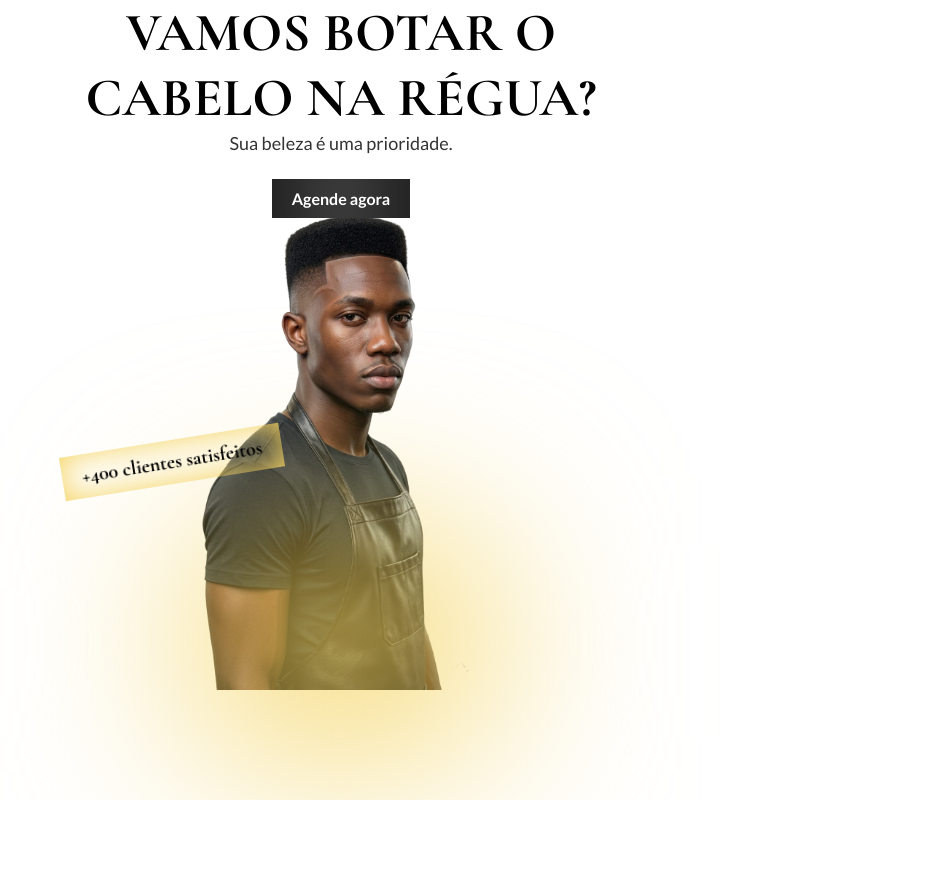
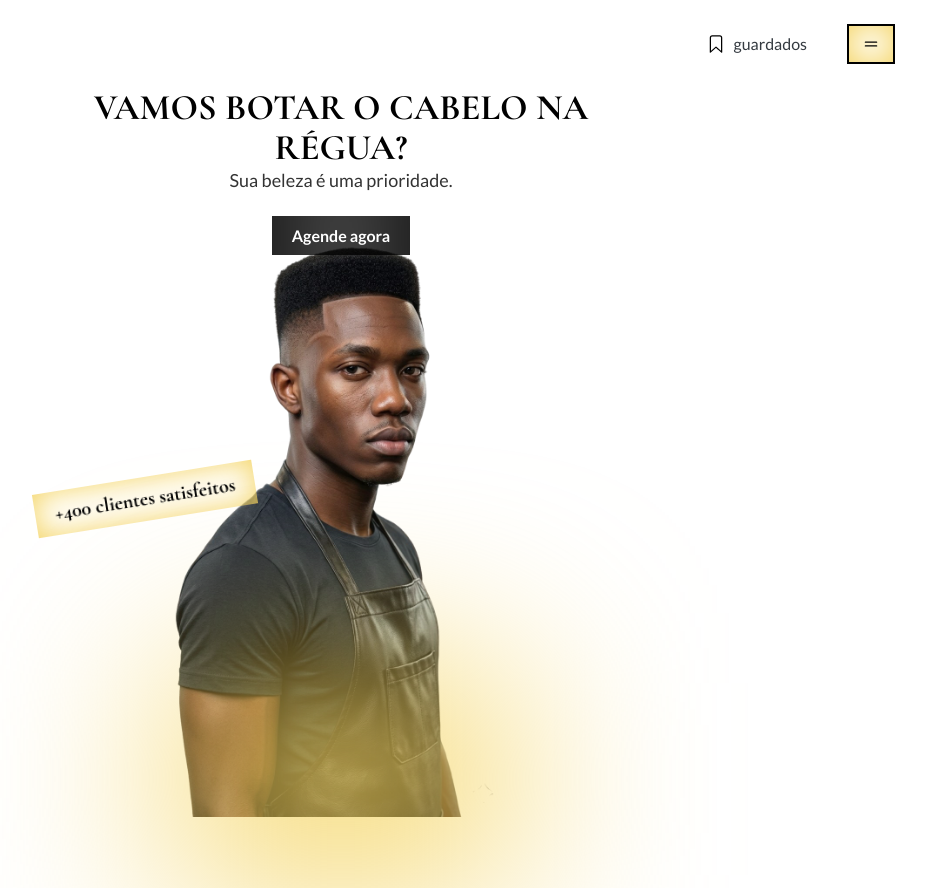
Before and after one commit to HermenegildoDaCruz/atomic-barber, a React (Vite) app: page / in a window 1280 px wide. Shown: the whole page, without its empty margins (299-1225 px from the left). Before the commit the page ends 800 px from the top, so only its background shows below. Built offline with nearby package versions, Linux system fonts and the light colour scheme; a web font is replaced by a local one.

Commit message:
Creating nav

```diff
--- a/index.html
+++ b/index.html
@@ -9,5 +9,7 @@
   <body>
     <div id="root"></div>
     <script type="module" src="/src/main.jsx"></script>
+    <script type="module" src="https://unpkg.com/ionicons@7.1.0/dist/ionicons/ionicons.esm.js"></script>
+<script nomodule src="https://unpkg.com/ionicons@7.1.0/dist/ionicons/ionicons.js"></script>
   </body>
 </html>
--- a/src/App.jsx
+++ b/src/App.jsx
@@ -1,9 +1,11 @@
+import Nav from "./components/Nav"
 import Hero from "./components/Hero"
 function App() {
 
 
   return (
     <>
+      <Nav />
       <Hero />
     </>
   )
--- a/src/components/Nav.jsx
+++ b/src/components/Nav.jsx
@@ -1,12 +1,15 @@
 export default function Nav(){
     return (
-        <nav className="main-nav">
-            <ul>
-                <li>
-
+        <nav className="main-nav container">
+            <ul className="main-nav-list">
+                <li className="nav-list-item">
+                    <button>
+                        <ion-icon name="bookmark-outline" className = "icon"></ion-icon>
+                    <p>guardados</p>
+                        </button>
                 </li>
-                <li>
-
+                <li className="nav-list-item menu-btn">
+                    <button><ion-icon name="reorder-two-outline" className = "icon"></ion-icon></button>
                 </li>
             </ul>
         </nav>
--- a/src/css/main.css
+++ b/src/css/main.css
@@ -38,6 +38,10 @@ input, button, textarea, select {
     line-height: inherit;
     border: none;
 }
+button{
+    background-color: transparent;
+    cursor: pointer;
+}
 
 /* Reusable styles */
 .heading-primary {
@@ -45,7 +49,8 @@ input, button, textarea, select {
   text-transform: uppercase;
   text-align: center;
   max-width: 60rem;
-  font-size: 5.4rem;
+  font-size: 3.6rem;
+  line-height: 1.1;
 }
 
 .heading-description {
@@ -78,8 +83,35 @@ input, button, textarea, select {
     filter: blur(10rem);
     z-index: 1;
 }
+.icon{
+    font-size: 2rem;
+    color: var(--color-primary);
+}
 
 /* ----- */
+.main-nav{
+  display: flex;
+  justify-content: end;
+}
+.main-nav-list{
+    display: flex;
+    align-items: center;
+    gap: 4rem;
+    list-style: none;
+    margin-block: 2rem;
+    padding: .4rem;
+}
+.nav-list-item button{
+    display: flex;
+    align-items: center;
+    gap: .8rem;
+}
+.menu-btn button{
+    padding: .8rem 1.2rem;
+    border: 2px solid var(--color-primary);
+    box-shadow: inset 0 0 30px var(--color-secondary);
+    transition: all .3s;
+}
 
 .hero {
     display: flex;
@@ -94,7 +126,7 @@ input, button, textarea, select {
 }
 
 .hero-img {
-    height: 50rem;
+    height: 60rem;
     width: auto;
     z-index: -1;
     transform: translateY(-10%);
```
